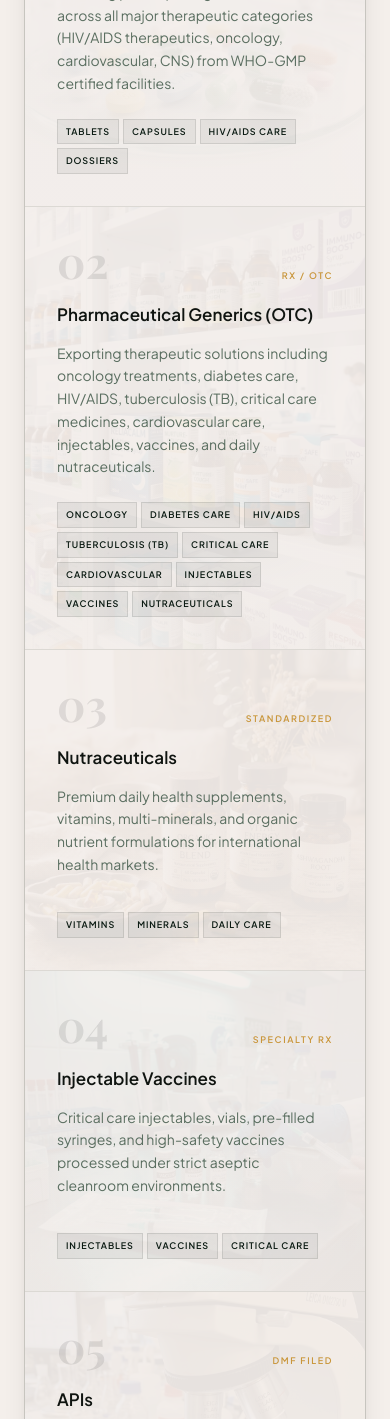
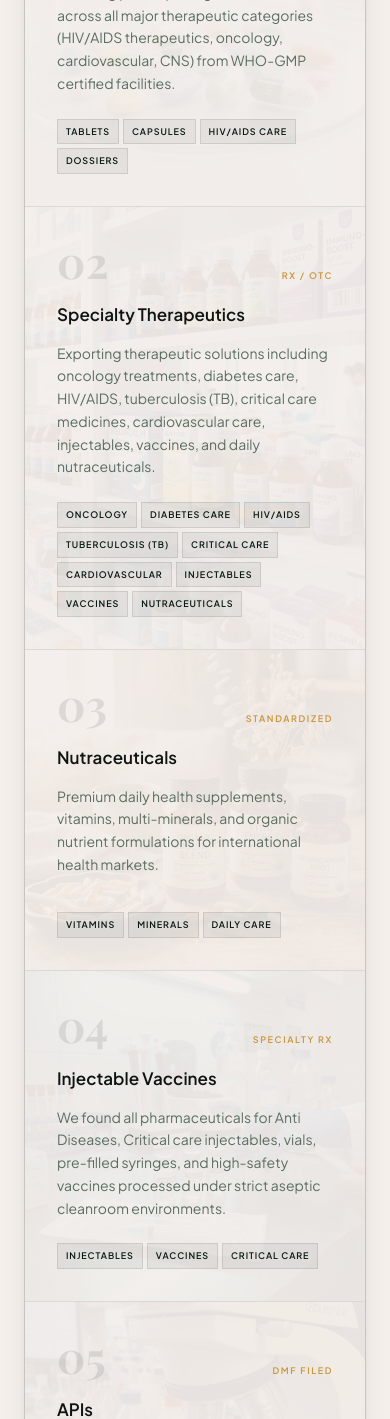
Before and after one commit to saikrishna406/Neo_Ayushveda, a Next.js app: page / in a window 390 px wide. Shown: the part 6393-7812 px from the top of the page. Built offline with nearby package versions, Linux system fonts and the light colour scheme; no server answers.

Commit message:
feat: add initial landing page layout with hero section and responsive structure

```diff
--- a/src/app/page.tsx
+++ b/src/app/page.tsx
@@ -992,7 +992,7 @@ const productsList = [
   {
     num: "02",
     category: "Rx / OTC",
-    title: "Pharmaceutical Generics (OTC)",
+    title: "Specialty Therapeutics",
     desc: "Exporting therapeutic solutions including oncology treatments, diabetes care, HIV/AIDS, tuberculosis (TB), critical care medicines, cardiovascular care, injectables, vaccines, and daily nutraceuticals.",
     tags: [
       "Oncology",
@@ -1019,7 +1019,7 @@ const productsList = [
     num: "04",
     category: "Specialty Rx",
     title: "Injectable Vaccines",
-    desc: "Critical care injectables, vials, pre-filled syringes, and high-safety vaccines processed under strict aseptic cleanroom environments.",
+    desc: "We found all pharmaceuticals for Anti Diseases, Critical care injectables, vials, pre-filled syringes, and high-safety vaccines processed under strict aseptic cleanroom environments.",
     tags: ["Injectables", "Vaccines", "Critical Care"],
     bgImage: "/images/prod_injectables.png"
   },
```
